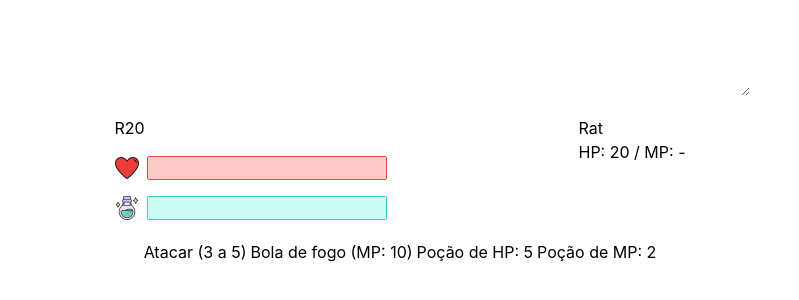
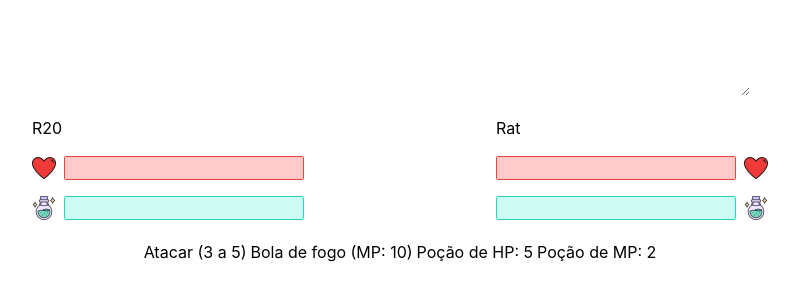
Before and after one commit to avilabiel/bellatrix-fe, a React (Vite) app: page / in a window 1280 px wide. Shown: the part 424-724 px from the top of the page, without its empty margins (240-1039 px from the left). Built offline with nearby package versions, Linux system fonts and the light colour scheme.

Commit message:
Applied mana e health bar to monster together

```diff
--- a/src/app.tsx
+++ b/src/app.tsx
@@ -266,11 +266,12 @@ export function App() {
         <div className="flex flex-col gap-y-4">
           <h1>R20</h1>
           <HealthBar health={user.getHp()} maxHealth={user.character.maxHp} />
-          <ManaBar mana={user.getMp()} maxMana={user.character.maxMp}/>
+          <ManaBar mana={user.getMp()} maxMana={user.character.maxMp} />
         </div>
-        <div>
+        <div className="flex flex-col  gap-y-4">
           <h1>{monster.name}</h1>
-          <h2>HP: {monster.hp} / MP: -</h2>
+          <HealthBar health={monster.getHp()} maxHealth={monster.maxHp} monster/>
+          <ManaBar mana={monster.getMp()} maxMana={monster.maxMp} monster/>
         </div>
       </div>
       <div className="flex gap-1 w-full justify-center mt-5">
--- a/src/components/HealthBar.tsx
+++ b/src/components/HealthBar.tsx
@@ -2,17 +2,21 @@ import heart from "../heart.png";
 type HealthBarProps = {
   health: number;
   maxHealth: number;
+  monster?: boolean;
 };
-const HealthBar = ({ health, maxHealth }: HealthBarProps) => {
+const HealthBar = ({ health, maxHealth, monster }: HealthBarProps) => {
   const currentHealthPercentage = (health * 100) / maxHealth;
 
   return (
-    <div className="flex gap-x-2">
+    <div className={`flex gap-x-2 ${monster && "flex-row-reverse"}`}>
       <img src={heart} />
       <div className={`w-60 border border-red-500 flex gap-x-2 rounded-[2px]`}>
-       <div className={`w-full bg-red-200`} style={{ width: `${currentHealthPercentage}%` }}>
-
-       </div>
+        <div
+          style={{
+            width: `${currentHealthPercentage}%`,
+            backgroundColor: "#fecaca",
+          }}
+        ></div>
       </div>
     </div>
   );
--- a/src/components/ManaBar.tsx
+++ b/src/components/ManaBar.tsx
@@ -2,12 +2,13 @@ import manaIcon from "../mana.png";
 type ManaProps = {
     mana: number;
     maxMana: number;
+    monster?: boolean;
   };
-const ManaBar = ({mana, maxMana}:ManaProps) => {
+const ManaBar = ({mana, maxMana,monster}:ManaProps) => {
 
     const currentManaPercentage = (mana * 100) / maxMana;
     return (
-    <div className="flex gap-x-2">
+    <div className={`flex gap-x-2 ${monster && "flex-row-reverse"}`}>
     <img src={manaIcon} />
     <div className={`w-60 border border-teal-400 flex gap-x-2  rounded-[2px]`}>
      <div className={`w-full bg-teal-100`} style={{ width: `${currentManaPercentage}%` }}>
```
